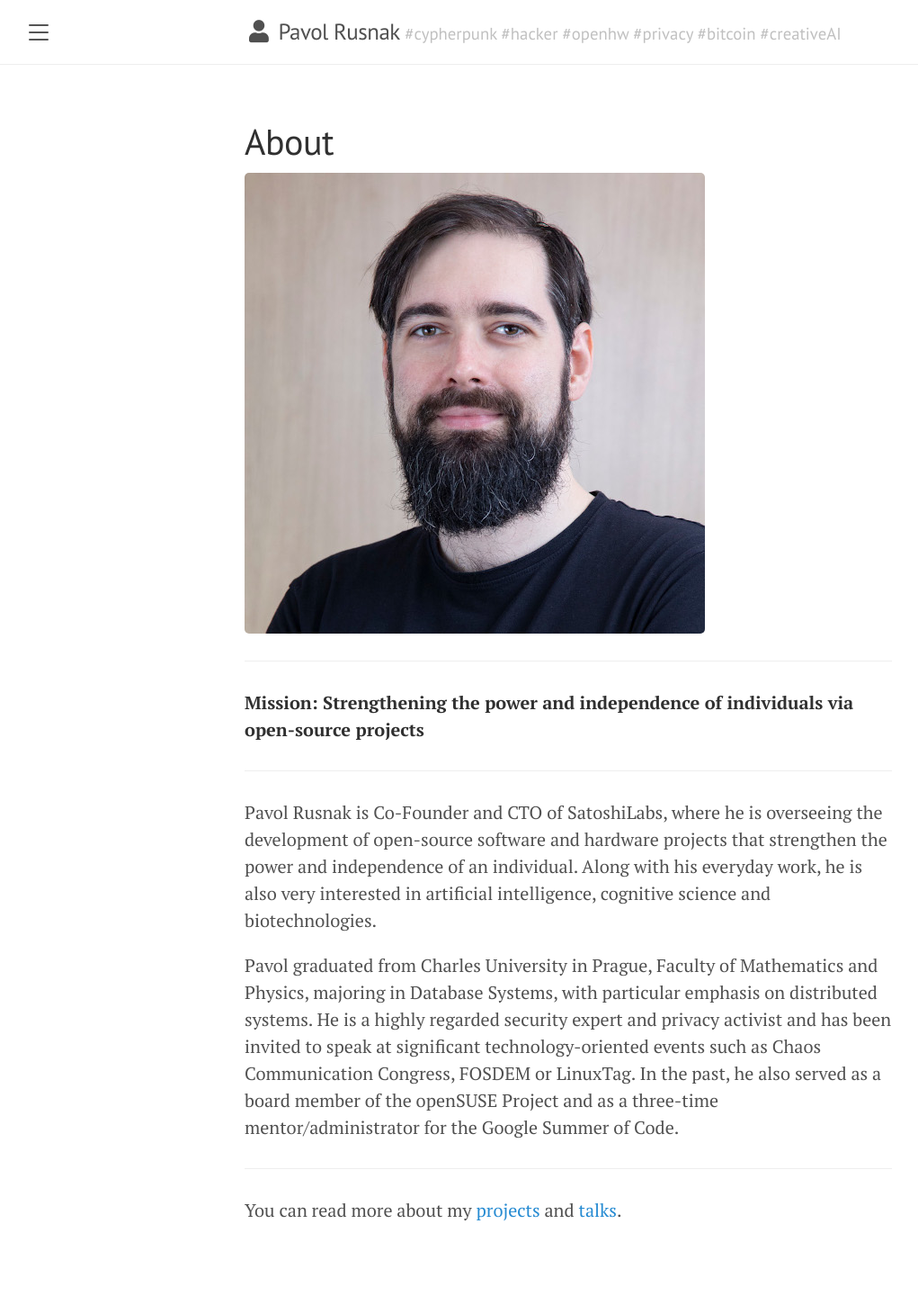
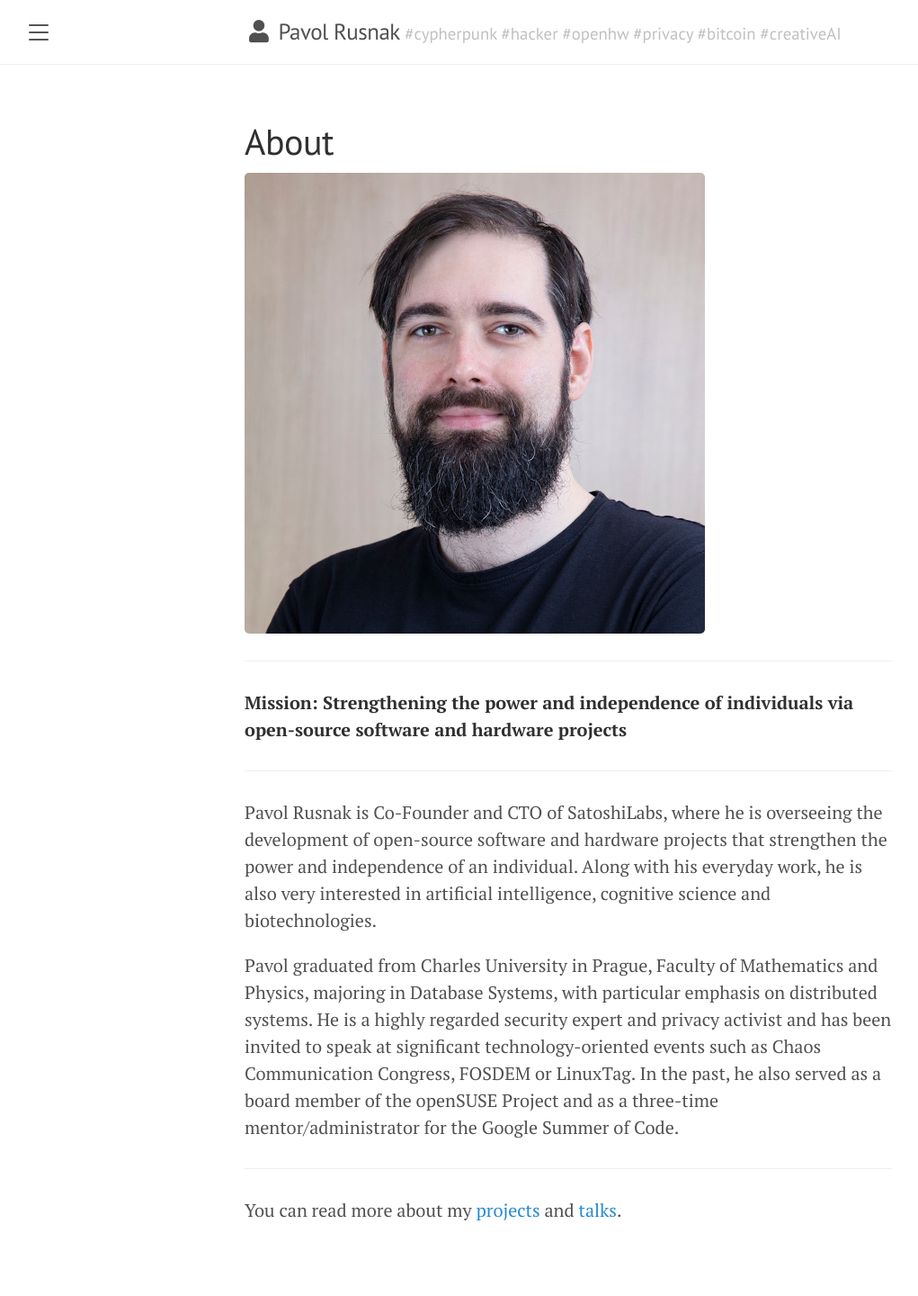
Before and after one commit to prusnak/rusnak.io, a Jekyll site: the page built from about.md, in a window 1280 px wide. Shown: the whole page at 90% size, without its empty margins (8-1029 px from the left). Built offline with Jekyll 4.4.1, drawn with Linux system fonts in a browser that asks for light colours; nearby versions of some CDN libraries.

Commit message:
update about

```diff
--- a/about.md
+++ b/about.md
@@ -7,7 +7,7 @@ title: About
 
 ----
 
-**Mission: Strengthening the power and independence of individuals via open-source projects**
+**Mission: Strengthening the power and independence of individuals via open-source software and hardware projects**
 
 ----
 
```
